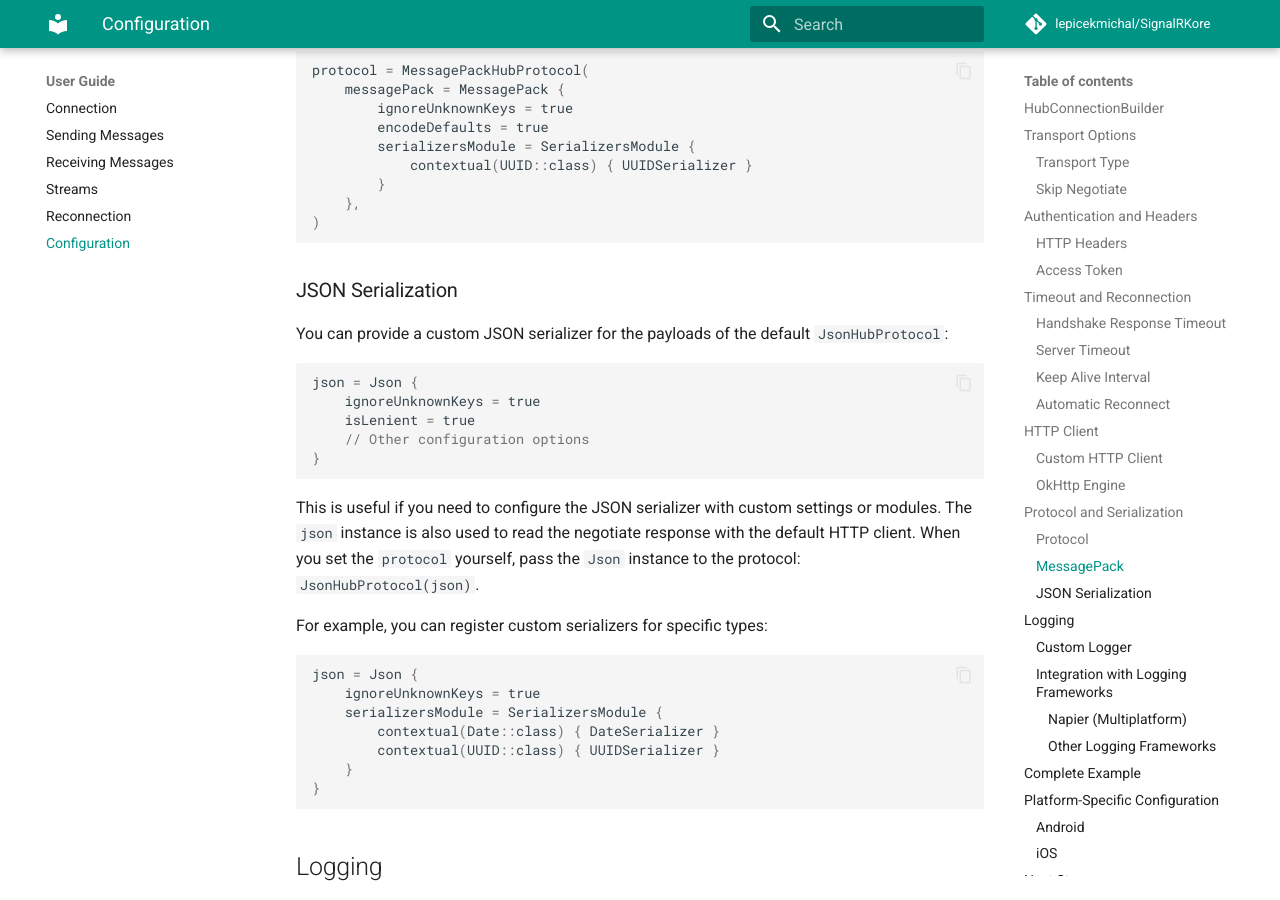
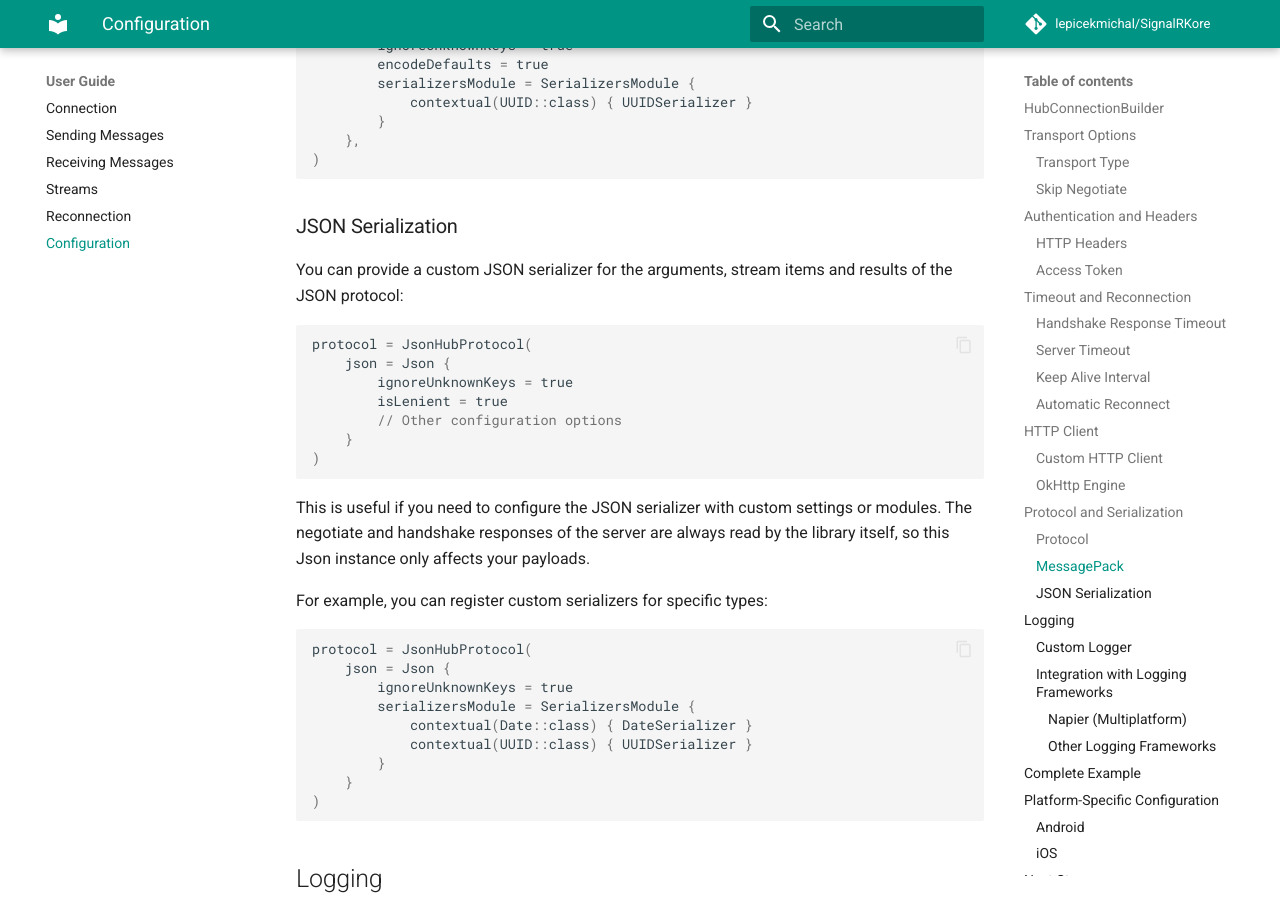
Before and after one commit to lepicekmichal/SignalRKore, an MkDocs documentation site: the page built from docs/user-guide/configuration.md, in a window 1280 px wide and 900 px high, scrolled down 4490 px. Built offline with MkDocs 1.6.1 and Material for MkDocs 9.7.7, drawn with Linux system fonts in a browser that asks for light colours; comment, search, counter and statistics services are not loaded; some of the changed text lies outside the part shown.

Commit message:
drop the json builder option
The negotiate response is read as text and decoded by the library
itself, so the HttpClient no longer needs ContentNegotiation and the
default client doesn't install it. With that, the builder's json only
configured the default protocol's payloads, which is now done with
protocol = JsonHubProtocol(json). The ktor content negotiation and
kotlinx json serialization dependencies are gone.

Co-Authored-By: Claude Opus 5.5 <noreply@anthropic.com>

````diff
--- a/docs/user-guide/configuration.md
+++ b/docs/user-guide/configuration.md
@@ -119,7 +119,6 @@ httpClient = HttpClient {
     install(WebSockets)
     install(SSE)
     install(HttpTimeout)
-    install(ContentNegotiation) { json() }
 }
 ```
 
@@ -129,7 +128,6 @@ This is useful if you need to configure the HTTP client with custom settings or
 > - `WebSockets` - Required for WebSockets transport
 > - `SSE` - Required for Server-Sent Events transport
 > - `HttpTimeout` - Required for timeout handling
-> - `ContentNegotiation` with JSON - Required for serialization
 >
 > Failure to install these plugins may result in runtime errors.
 
@@ -151,7 +149,6 @@ httpClient = HttpClient(OkHttp) {
     install(WebSockets)
     install(SSE)
     install(HttpTimeout)
-    install(ContentNegotiation) { json() }
 }
 ```
 
@@ -208,28 +205,32 @@ protocol = MessagePackHubProtocol(
 
 ### JSON Serialization
 
-You can provide a custom JSON serializer for the payloads of the default `JsonHubProtocol`:
+You can provide a custom JSON serializer for the arguments, stream items and results of the JSON protocol:
 
 ```kotlin
-json = Json {
-    ignoreUnknownKeys = true
-    isLenient = true
-    // Other configuration options
-}
+protocol = JsonHubProtocol(
+    json = Json {
+        ignoreUnknownKeys = true
+        isLenient = true
+        // Other configuration options
+    }
+)
 ```
 
-This is useful if you need to configure the JSON serializer with custom settings or modules. The `json` instance is also used to read the negotiate response with the default HTTP client. When you set the `protocol` yourself, pass the `Json` instance to the protocol: `JsonHubProtocol(json)`.
+This is useful if you need to configure the JSON serializer with custom settings or modules. The negotiate and handshake responses of the server are always read by the library itself, so this Json instance only affects your payloads.
 
 For example, you can register custom serializers for specific types:
 
 ```kotlin
-json = Json {
-    ignoreUnknownKeys = true
-    serializersModule = SerializersModule {
-        contextual(Date::class) { DateSerializer }
-        contextual(UUID::class) { UUIDSerializer }
+protocol = JsonHubProtocol(
+    json = Json {
+        ignoreUnknownKeys = true
+        serializersModule = SerializersModule {
+            contextual(Date::class) { DateSerializer }
+            contextual(UUID::class) { UUIDSerializer }
+        }
     }
-}
+)
 ```
 
 ## Logging
@@ -314,14 +315,15 @@ val connection = HubConnectionBuilder.create("https://example.com/chathub") {
         install(WebSockets)
         install(SSE)
         install(HttpTimeout)
-        install(ContentNegotiation) { json() }
     }
 
     // Protocol and serialization
-    json = Json {
-        ignoreUnknownKeys = true
-        isLenient = true
-    }
+    protocol = JsonHubProtocol(
+        json = Json {
+            ignoreUnknownKeys = true
+            isLenient = true
+        }
+    )
 
     // Logging
     logger = Logger { severity, message, cause ->
@@ -345,7 +347,6 @@ httpClient = HttpClient(Android) {
     install(WebSockets)
     install(SSE)
     install(HttpTimeout)
-    install(ContentNegotiation) { json() }
 }
 ```
 
@@ -358,7 +359,6 @@ httpClient = HttpClient(Darwin) {
     install(WebSockets)
     install(SSE)
     install(HttpTimeout)
-    install(ContentNegotiation) { json() }
 }
 ```
 
````
Also changed, not shown: docs/api/hub-connection-builder.md (+15 -15 lines), docs/api/protocol.md (+1 -1 lines), docs/user-guide/connection.md (+8 -7 lines), 5 other files.
